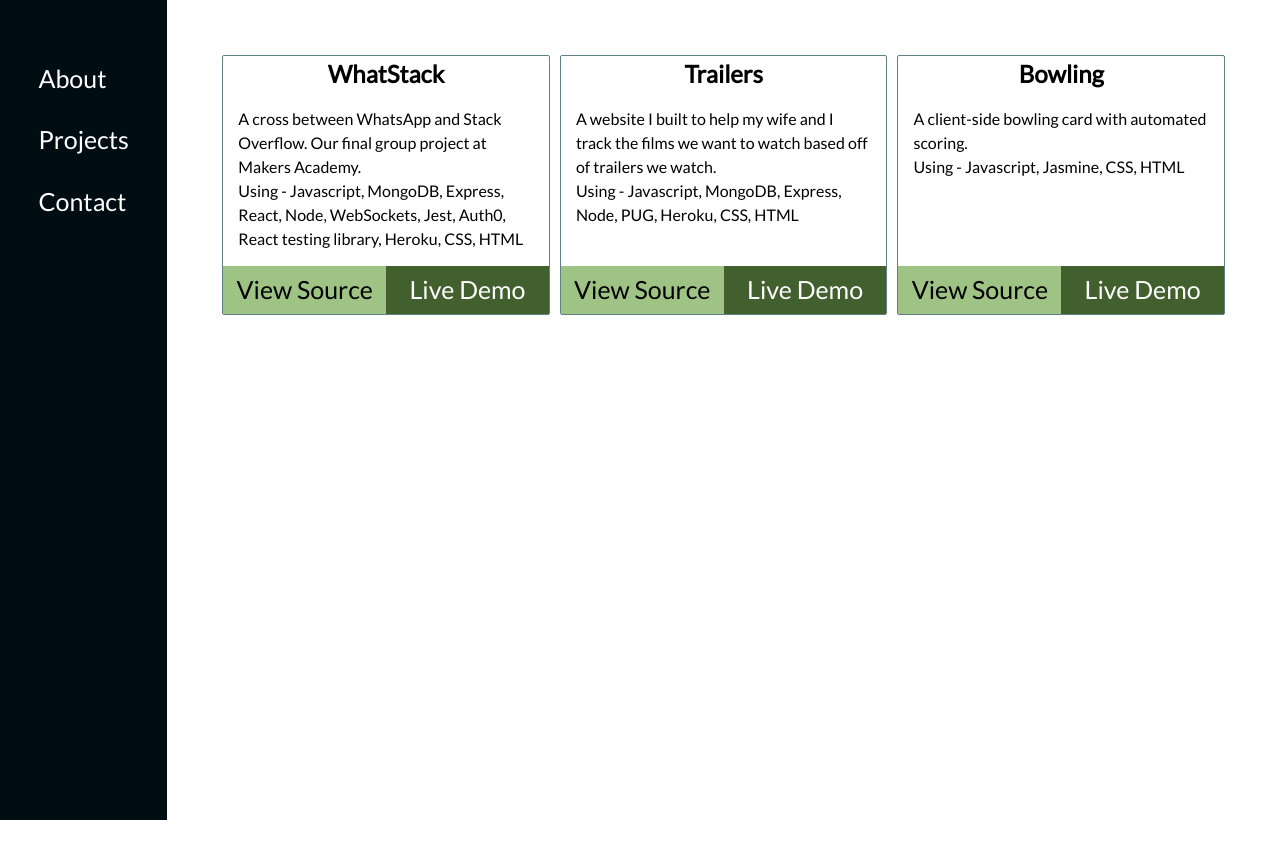
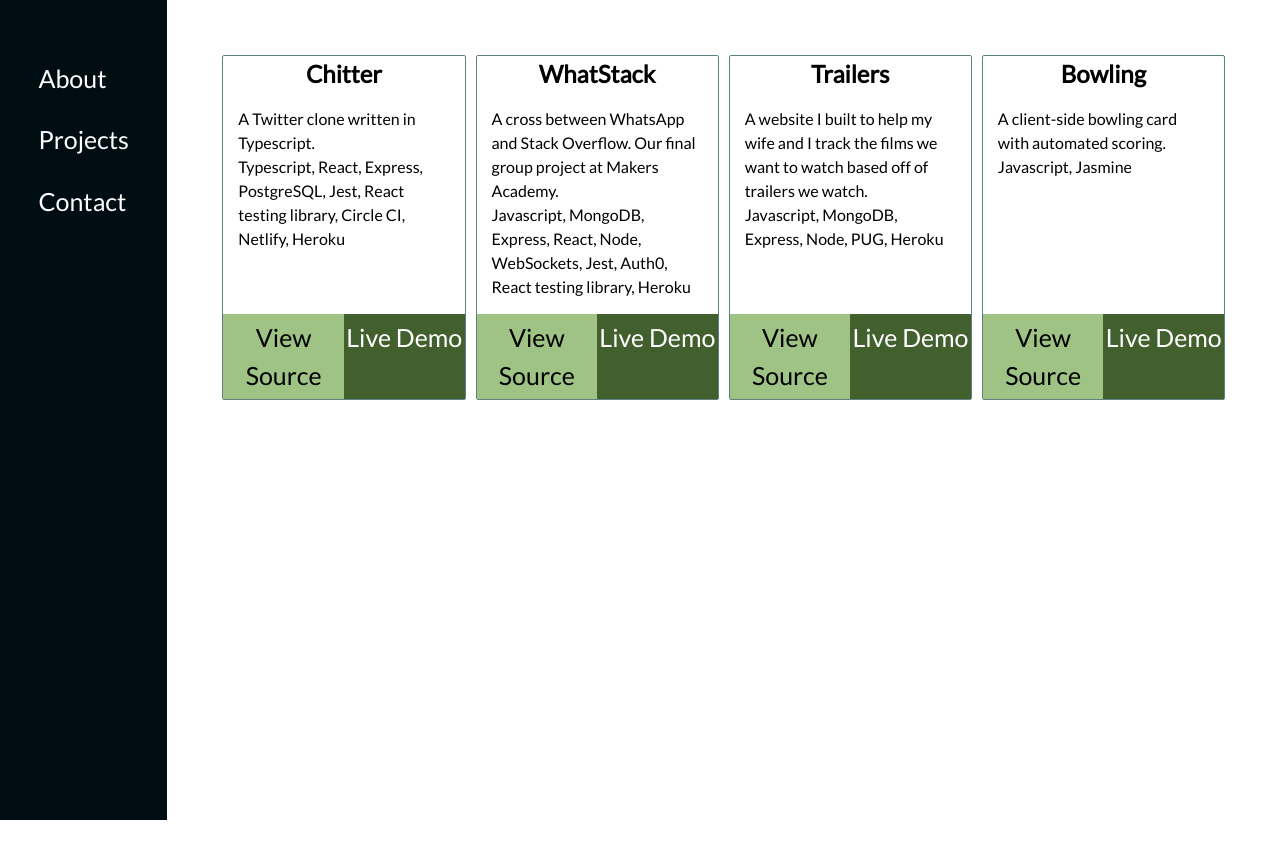
Before and after one commit to PhilipVigus/dev-portfolio, a React (Create React App) app: page /projects in a window 1280 px wide. Shown: the top 858 px of the page. Built offline with nearby package versions, Linux system fonts and the light colour scheme.

Commit message:
Add chitter project

```diff
--- a/src/components/projects.jsx
+++ b/src/components/projects.jsx
@@ -7,23 +7,27 @@ function Projects() {
     <div>
       <div className="project-summaries-container">
         <ProjectSummary
+          title="Chitter"
+          summaryText="A Twitter clone written in Typescript."
+          skills="Typescript, React, Express, PostgreSQL, Jest, React testing library, Circle CI, Netlify, Heroku"
+          github="https://github.com/PhilipVigus/chitter"
+          deployLink="https://chitter.netlify.app/"
+        />
+
+        <ProjectSummary
           title="WhatStack"
-          image="whatstack-screenshot-full.png"
-          imageAltText="whatstack project screenshot"
           summaryText="A cross between WhatsApp and Stack Overflow. Our final group project
         at Makers Academy."
-          skills="Using - Javascript, MongoDB, Express, React, Node, WebSockets, Jest,
-        Auth0, React testing library, Heroku, CSS, HTML"
+          skills="Javascript, MongoDB, Express, React, Node, WebSockets, Jest,
+        Auth0, React testing library, Heroku"
           github="https://github.com/PhilipVigus/WhatStack"
           deployLink="http://whatstack.herokuapp.com/"
         />
         <ProjectSummary
           title="Trailers"
-          image="trailers-screenshot-full.png"
-          imageAltText="trailers project screenshot"
           summaryText="A website I built to help my wife and I track the films we want
           to watch based off of trailers we watch."
-          skills="Using - Javascript, MongoDB, Express, Node, PUG, Heroku, CSS, HTML"
+          skills="Javascript, MongoDB, Express, Node, PUG, Heroku"
           github="https://github.com/PhilipVigus/trailers-express"
           deployLink="http://trailers-express.herokuapp.com/"
         />
@@ -32,7 +36,7 @@ function Projects() {
           image="bowling-screenshot-full.png"
           imageAltText="bowling project screenshot"
           summaryText="A client-side bowling card with automated scoring."
-          skills="Using - Javascript, Jasmine, CSS, HTML"
+          skills="Javascript, Jasmine"
           github="https://github.com/PhilipVigus/bowling-challenge"
           deployLink="http://phils-bowlingcard.surge.sh/"
         />
```
Also changed, not shown: src/components/projectSummary.jsx (+1 -11 lines), 1 other file (tests, documents, lock files or other folders).
